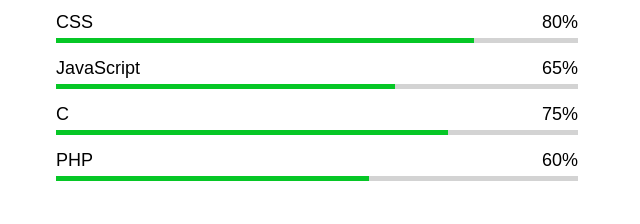
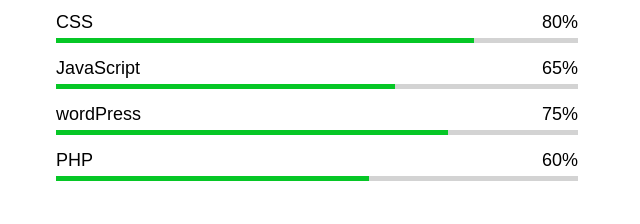
Before and after one commit to BhawanaAgarhari/--Bhawana-Portfolio, a plain HTML site: page index.html in a window 1280 px wide. Shown: the part 2818-3042 px from the top of the page, 614-1254 px from the left. Drawn offline with nearby package versions, Linux system fonts and the light colour scheme.

Commit message:
Update index.html

```diff
--- a/index.html
+++ b/index.html
@@ -4,7 +4,7 @@
 <head>
     <meta charset="UTF-8">
     <meta name="viewport" content="width=device-width, initial-scale=1.0">
-    <title>Bhawana Personal Portfolio Website</title>
+    <title>Bhawana Portfolio Website</title>
     <link rel="stylesheet" href ="hs.css">
     <link rel="stylesheet" href="https://cdnjs.cloudflare.com/ajax/libs/font-awesome/5.15.3/css/all.min.css"/>
     <script src="https://code.jquery.com/jquery-3.5.1.min.js"></script>
@@ -124,7 +124,7 @@
                     </div>
                     <div class="bars">
                         <div class="info">
-                            <span>C</span>
+                            <span>wordPress</span>
                             <span>75%</span>
                         </div>
                         <div class="line php"></div>
```
